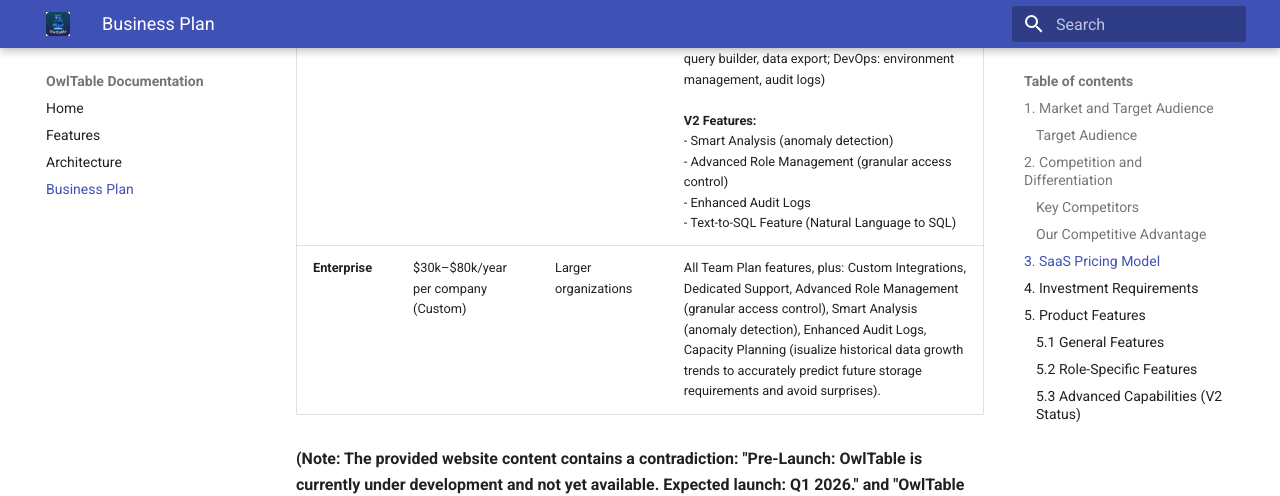
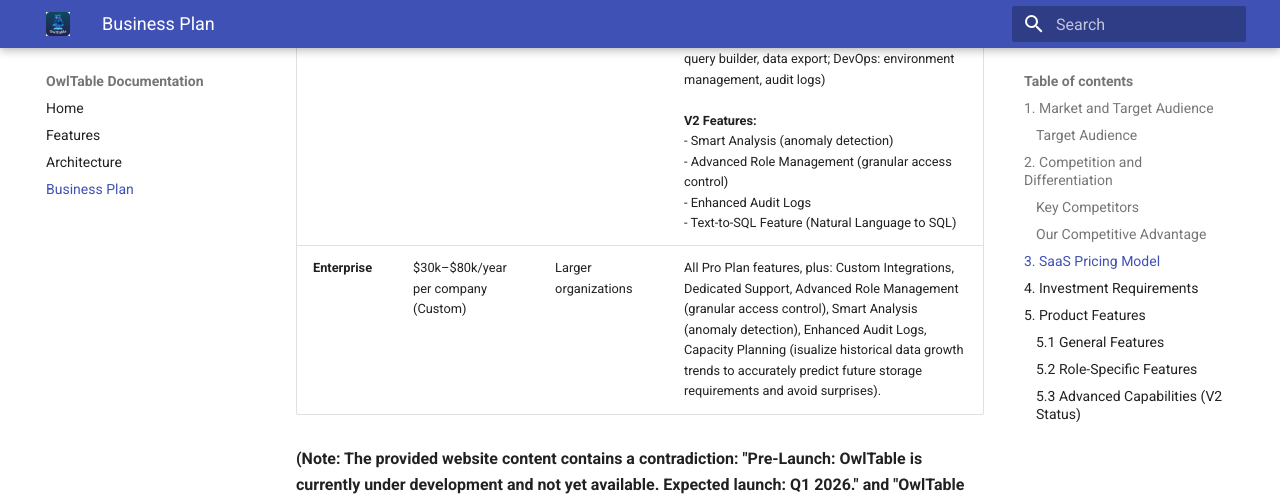
Before and after one commit to yehoshuas1978/owltable-landing-page, an MkDocs documentation site: the page built from documentation/docs/business_plan.md, in a window 1280 px wide and 900 px high, scrolled down 2155 px. Shown: the top 496 px of the window. Built offline with MkDocs 1.6.1 and Material for MkDocs 9.7.7, drawn with Linux system fonts in a browser that asks for light colours.

Commit message:
feat: Update Enterprise plan details to reflect Pro Plan features and enhance clarity

```diff
--- a/documentation/docs/business_plan.md
+++ b/documentation/docs/business_plan.md
@@ -48,7 +48,7 @@
 | :------------- | :---------------------------------- | :-------------------------------------- | :-------------------------------------------------------------------------------------------------------------------------------------------------------------------------------------------------------------------------------------------------------------------------------------------------------------------------------------------------------------------------- |
 | **Free Plan**  | Free                                | Individual users                        | Multi-Database Support, Advanced SQL Editor (syntax highlighting, auto-completion), Lightning Fast Performance, Secure Connections (SSH tunneling, SSL/TLS), Basic Data Visualization.                                                                                                                                                                                     |
 | **Pro Plan**  | $29/user/month                      | Small to mid-sized teams (up to 50 users) | All Free Plan features, plus: <br><br>**V1 Features:**<br> - Priority Support<br> - Version Control Integration<br> - Advanced Data Visualization (charts, graphs)<br> - Role-Specific Features (DBA: multi-server management, performance monitoring, automated backups; Backend Dev: schema visualization, migration tools; Data Analyst: visual query builder, data export; DevOps: environment management, audit logs)<br><br>**V2 Features:**<br> - Smart Analysis (anomaly detection)<br> - Advanced Role Management (granular access control)<br> - Enhanced Audit Logs<br> - Text-to-SQL Feature (Natural Language to SQL) |
-| **Enterprise** | $30k–$80k/year per company (Custom) | Larger organizations                    | All Team Plan features, plus: Custom Integrations, Dedicated Support, Advanced Role Management (granular access control), Smart Analysis (anomaly detection), Enhanced Audit Logs, Capacity Planning (isualize historical data growth trends to accurately predict future storage requirements and avoid surprises).                                                                                                                                                                 |
+| **Enterprise** | $30k–$80k/year per company (Custom) | Larger organizations                    | All Pro Plan features, plus: Custom Integrations, Dedicated Support, Advanced Role Management (granular access control), Smart Analysis (anomaly detection), Enhanced Audit Logs, Capacity Planning (isualize historical data growth trends to accurately predict future storage requirements and avoid surprises).                                                                                                                                                                 |
 
 **(Note: The provided website content contains a contradiction: "Pre-Launch: OwlTable is currently under development and not yet available. Expected launch: Q1 2026." and "OwlTable V1 Available Now". The pricing details listed above are from the "Transparent Pricing" section, reflecting the V1 offering.)**
 
```
Also changed, not shown: documentation/site/business_plan/index.html, documentation/site/search/search_index.json.
